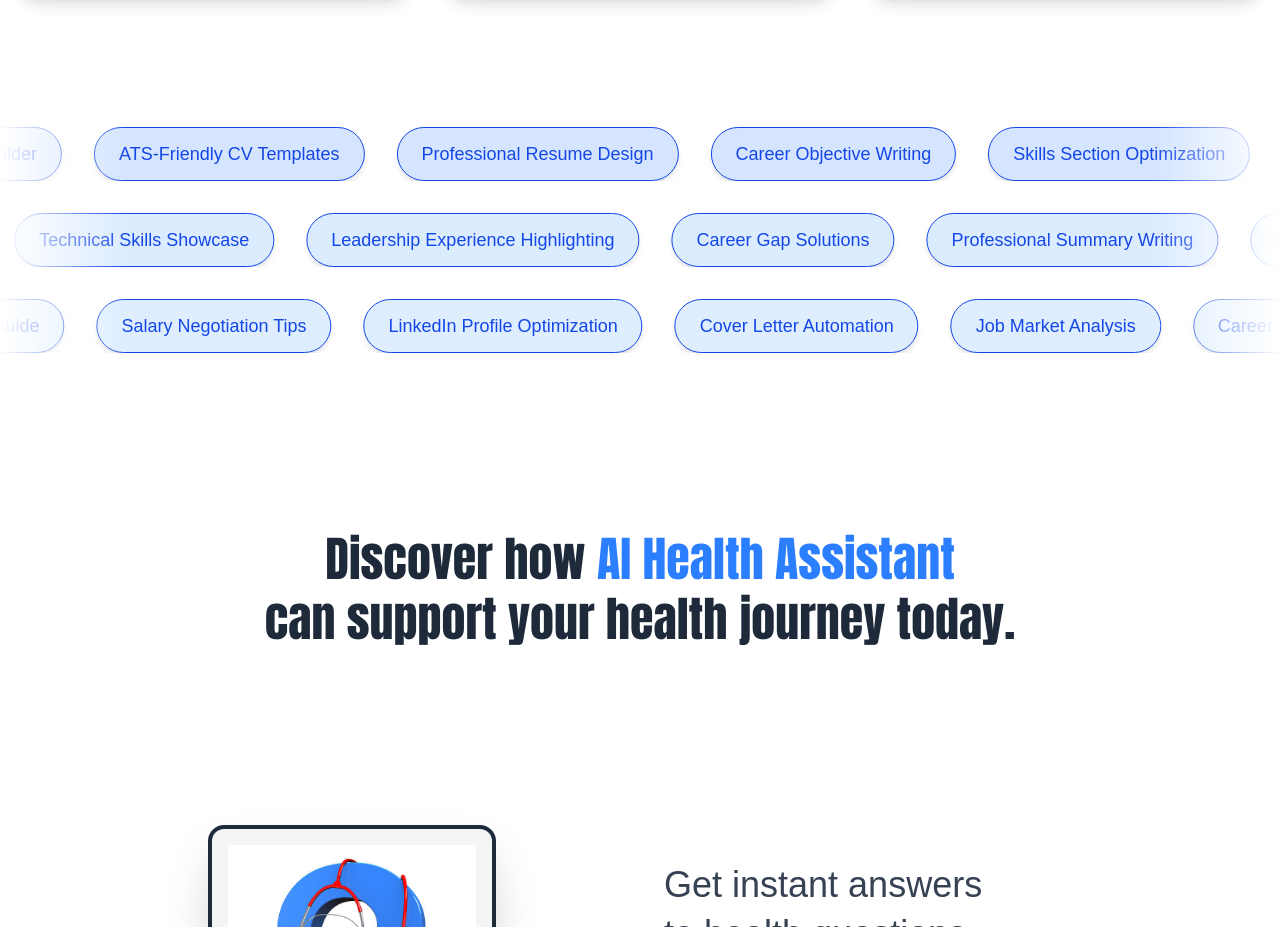
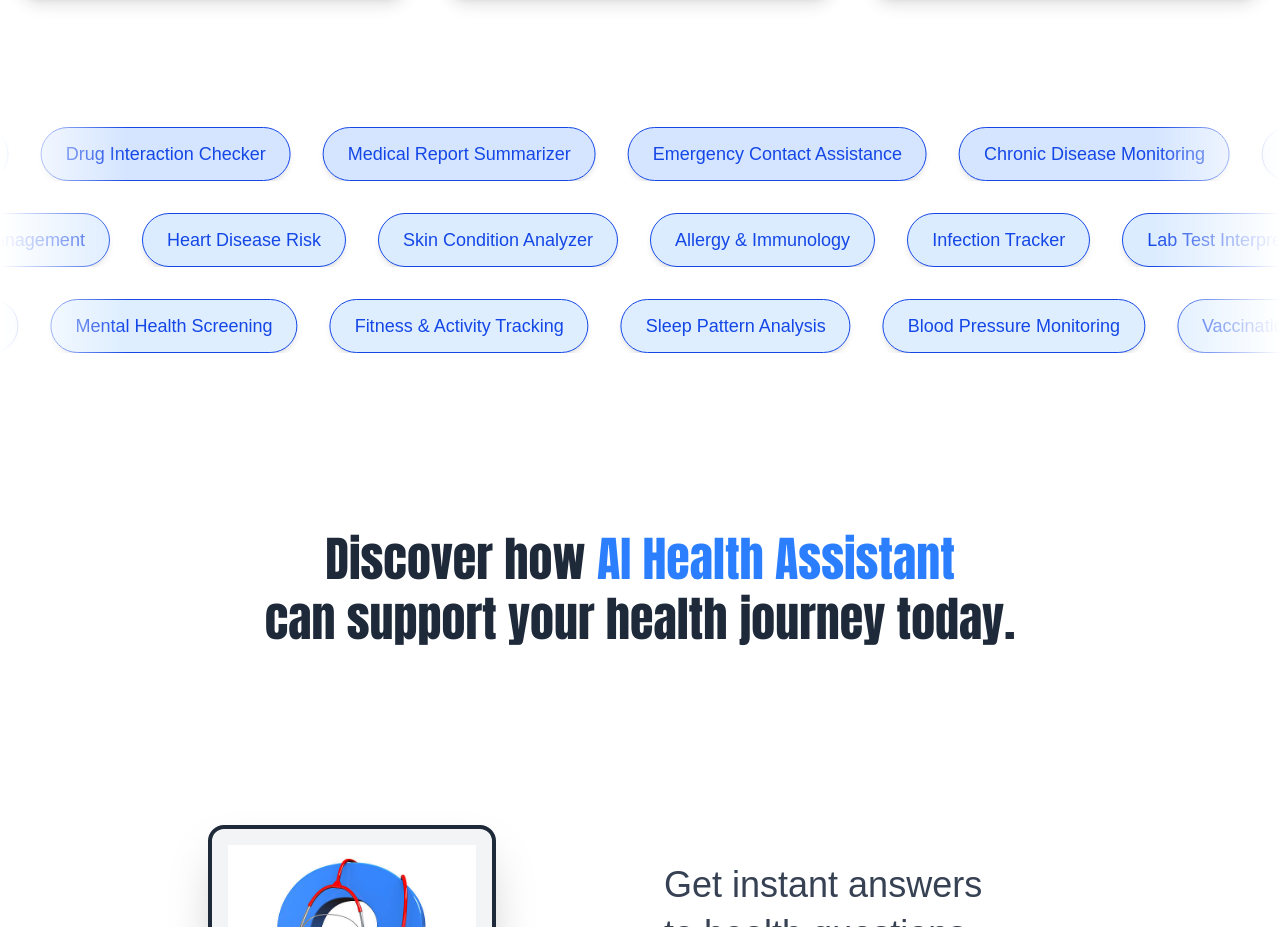
Before and after one commit to HadiqaGohar/HG-Medicura-AI, a Next.js app: page / in a window 1280 px wide. Shown: the part 1604-2531 px from the top of the page. Built offline with nearby package versions, Linux system fonts and the light colour scheme; no server answers.

Commit message:
Update Movingpills.tsx

```diff
--- a/src/app/components/Movingpills.tsx
+++ b/src/app/components/Movingpills.tsx
@@ -3,37 +3,71 @@
 import React from "react";
 
 // CV, Resume, and AI job-related topics
+// const topRowPills = [
+//   "AI-Powered Resume Builder",
+//   "ATS-Friendly CV Templates",
+//   "Professional Resume Design",
+//   "Career Objective Writing",
+//   "Skills Section Optimization",
+//   "Work Experience Formatting",
+//   "Achievement Quantification",
+//   "Industry-Specific Resumes",
+// ];
+
+// const midRowPills = [
+//   "Executive CV Creation",
+//   "Technical Skills Showcase",
+//   "Leadership Experience Highlighting",
+//   "Career Gap Solutions",
+//   "Professional Summary Writing",
+//   "Education Section Enhancement",
+//   "Certification Placement",
+//   "Portfolio Integration",
+// ];
+
+// const bottomRowPills = [
+//   "Interview Preparation Guide",
+//   "Salary Negotiation Tips",
+//   "LinkedIn Profile Optimization",
+//   "Cover Letter Automation",
+//   "Job Market Analysis",
+//   "Career Transition Support",
+//   "Personal Branding Strategy",
+//   "AI Job Matching",
+// ];
+
+// Medical & Healthcare related topics
 const topRowPills = [
-  "AI-Powered Resume Builder",
-  "ATS-Friendly CV Templates",
-  "Professional Resume Design",
-  "Career Objective Writing",
-  "Skills Section Optimization",
-  "Work Experience Formatting",
-  "Achievement Quantification",
-  "Industry-Specific Resumes",
+  "AI Symptom Analyzer",
+  "Drug Interaction Checker",
+  "Medical Report Summarizer",
+  "Emergency Contact Assistance",
+  "Chronic Disease Monitoring",
+  "Health Risk Prediction",
+  "Nutrition & Diet Guidance",
+  "Personalized Health Tips",
 ];
 
 const midRowPills = [
-  "Executive CV Creation",
-  "Technical Skills Showcase",
-  "Leadership Experience Highlighting",
-  "Career Gap Solutions",
-  "Professional Summary Writing",
-  "Education Section Enhancement",
-  "Certification Placement",
-  "Portfolio Integration",
+  "Cancer Stage Detection",
+  "Diabetes Management",
+  "Heart Disease Risk",
+  "Skin Condition Analyzer",
+  "Allergy & Immunology",
+  "Infection Tracker",
+  "Lab Test Interpretation",
+  "Medication Reminder System",
 ];
 
 const bottomRowPills = [
-  "Interview Preparation Guide",
-  "Salary Negotiation Tips",
-  "LinkedIn Profile Optimization",
-  "Cover Letter Automation",
-  "Job Market Analysis",
-  "Career Transition Support",
-  "Personal Branding Strategy",
-  "AI Job Matching",
+  "Telemedicine Support",
+  "Mental Health Screening",
+  "Fitness & Activity Tracking",
+  "Sleep Pattern Analysis",
+  "Blood Pressure Monitoring",
+  "Vaccination Records",
+  "Pediatric Health Guide",
+  "Women’s Health Support",
 ];
 
 export default function MovingPills() {
```
